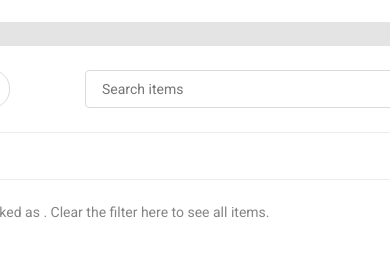
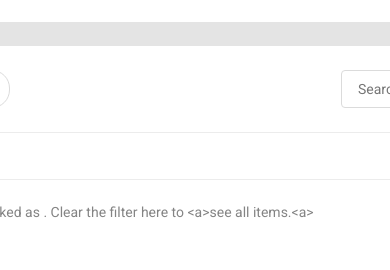
Before and after one commit to sizebay/frontend-challenge, a React (Create React App) app in the folder challenge-sizebay/: page / in a window 390 px wide. Shown: the part 258-528 px from the top of the page. Built offline with nearby package versions, Linux system fonts and the light colour scheme.

Commit message:
responsive design

```diff
--- a/challenge-sizebay/src/App.jsx
+++ b/challenge-sizebay/src/App.jsx
@@ -1,33 +1,25 @@
 import StatusButton from "./Components/StatusButton/StatusButton";
 import { GlobalStyle } from "./GlobalStyle/GlobalStyle";
 import SearchInput from "./Components/SearchInput/SearchInput";
-import {
-  Modal,
-  ModalContent,
-  MidModal,
-  } from "./style";
-import ProgressBar from "./Components/ProgressBar/ProgressBar";
+import { Modal, ModalContent, MidModal } from "./style";
 import Calendar from "./Components/Calendar/Calendar";
-import AddNewItem from './Components/AddNewItem/AddNewItem'
+import AddNewItem from "./Components/AddNewItem/AddNewItem";
 import ToDoList from "./Components/ToDoList/ToDoList";
 import GlobalState from "./Contexts/GlobalState";
 
 function App() {
-
-
   return (
     <GlobalState>
       <GlobalStyle />
       <Modal>
         <ModalContent>
-          <Calendar/>
-          {/* <ProgressBar /> */}
+          <Calendar />
           <MidModal>
-              <StatusButton/>
+            <StatusButton />
             <SearchInput />
           </MidModal>
-          <AddNewItem/>
-         <ToDoList/>
+          <AddNewItem />
+          <ToDoList />
         </ModalContent>
       </Modal>
     </GlobalState>
--- a/challenge-sizebay/src/Components/Calendar/style.jsx
+++ b/challenge-sizebay/src/Components/Calendar/style.jsx
@@ -12,6 +12,12 @@ export const ModalHeader = styled.header`
 export const DateWrapper = styled.div`
   display: flex;
   align-items: center;
+
+  @media screen and (max-width: 340px) {
+    display: flex;
+    align-items: center;
+    justify-content: center;
+  }
 `;
 
 export const Weekday = styled.p`
--- a/challenge-sizebay/src/Components/ProgressBar/style.jsx
+++ b/challenge-sizebay/src/Components/ProgressBar/style.jsx
@@ -7,6 +7,10 @@ export const ProgressWrapper = styled.div`
   height: 24px;
   width: 680px;
   margin: 24px 0;
+
+  @media screen and (max-width: 340px) {
+    width: 308px;
+  }
 `;
 
 export const ProgressDone = styled.div`
--- a/challenge-sizebay/src/Components/SearchInput/styles.jsx
+++ b/challenge-sizebay/src/Components/SearchInput/styles.jsx
@@ -6,7 +6,7 @@ export const InputWrapper = styled.div`
   width: min-content;
 `;
 export const Input = styled.input`
-  width: 28.125rem;
+  max-width: 28.125rem;
   border: none;
   border: 1px solid ${palette.lightGrey};
   border-radius: 4px;
@@ -19,6 +19,11 @@ export const Input = styled.input`
       display: none;
     }
   }
+
+  @media screen and (max-width: 340px) {
+    margin-top: 1rem;
+    min-width: 309px;
+  }
 `;
 
 export const Search = styled.img`
@@ -27,4 +32,8 @@ export const Search = styled.img`
   top: 13px;
   right: 12px;
 
+  @media screen and (max-width: 340px) {
+    margin-top: 1rem;
+    top: 14px;
+  }
 `;
--- a/challenge-sizebay/src/Components/ToDoList/ToDoList.jsx
+++ b/challenge-sizebay/src/Components/ToDoList/ToDoList.jsx
@@ -1,4 +1,4 @@
-import React, { useContext } from "react";
+import React, { useContext, useState } from "react";
 import { GlobalContext } from "../../Contexts/GlobalContext";
 import {
   List,
@@ -7,6 +7,7 @@ import {
   CompleteButton,
   ButtonsContainer,
   EmptyListMessage,
+  EditInput,
 } from "./style";
 import check from "../../assets/check.png";
 import remove from "../../assets/remove.png";
@@ -14,8 +15,8 @@ import { Tooltip } from "react-tooltip";
 
 const ToDoList = () => {
   const { states, setters } = useContext(GlobalContext);
-  // const progress = 100;
-
+  const [editing, setEditing] = useState(false);
+  const [taskValue, setTaskValue] = useState('');
 
   const returnList = () => {
     return states.listToShow === "pending" ? states.pending : states.done;
@@ -36,24 +37,37 @@ const ToDoList = () => {
     setters.setPending(newPendingList);
   };
 
+  const edit = (task) => {
+    setEditing(true);
+    setTaskValue(task)
+  };
+
+  const onChangeEditedTask = (e) => {
+    // console.log(e)
+    setTaskValue(e.target.value)
+  }
+
   return (
     <List>
       {returnList().length === 0 ? (
         <EmptyListMessage>
-          {`There are no items marked as ${states.listToShow}. Clear the filter here to see all
-          items.`}
+          {`There are no items marked as ${states.listToShow}. Clear the filter here to <a>see all
+          items.<a>`}
+          {/* fazer correcao de acessibilidade  */}
         </EmptyListMessage>
       ) : (
         returnList()
           .filter((task) => {
             return task.toLowerCase().includes(states.search.toLowerCase());
           })
-          .map((task, index, array) => {
-            // let taskPercentage = progress / array.length;
-            // states.percentagesArray.push(taskPercentage)
+          .map((task, index) => {
             return (
               <div key={index}>
+                {editing ? (
+                  <EditInput value={taskValue} onChange={onChangeEditedTask}/>
+                ) : (
                   <ListItem
+                    onClick={() => edit(task)}
                     id="task"
                     data-tooltip-content="Edit task"
                     data-tooltip-place="bottom"
@@ -69,6 +83,7 @@ const ToDoList = () => {
                       </CompleteButton>
                     </ButtonsContainer>
                   </ListItem>
+                )}
               </div>
             );
           })
--- a/challenge-sizebay/src/Components/ToDoList/style.jsx
+++ b/challenge-sizebay/src/Components/ToDoList/style.jsx
@@ -20,6 +20,17 @@ export const ListItem = styled.li`
     }
   }
 `;
+
+export const EditInput = styled.input`
+  width: 100%;
+  font-size: 14px;
+  min-height: 50px;
+  border: 1px solid ${palette.lightGrey};
+  padding-left: 16px;
+  color: ${palette.grey};
+  background-color: ${palette.offwhite};
+  border-radius: 4px;
+`
 
 export const ButtonsContainer = styled.div`
   margin-left: auto;
@@ -51,8 +62,12 @@ export const List = styled.ul`
   flex-direction: column;
   gap: 8px;
   overflow: auto;
-  max-height: 216px;
+  max-height: 300px;
   padding-right: 4px;
+
+  @media screen and (max-width: 340px) {
+
+  }
 
   &::-webkit-scrollbar {
     width: 8px;
--- a/challenge-sizebay/src/style.jsx
+++ b/challenge-sizebay/src/style.jsx
@@ -11,19 +11,35 @@ export const Modal = styled.div`
   display: flex;
   align-items: center;
   justify-content: center;
+
 `;
 
 export const ModalContent = styled.div`
   background-color: ${palette.white};
   box-shadow: 0px 3px 6px #00000029;
   border-radius: 4px;
-  width: 800px;
-  height: 650px;
+  max-width: 800px;
+  min-height: 650px;
   padding: 3.75rem;
+
+  @media screen and (max-width: 340px) {
+    width: 340px;
+    min-height: 780px;
+    display: flex;
+    flex-direction: column;
+    padding: 1rem;
+  }
 `;
 
 
 export const MidModal = styled.div`
   display: flex;
   justify-content: space-between;
+
+  @media screen and (max-width: 340px) {
+    display: flex;
+    flex-direction: column;
+    justify-content: center;
+    align-items: flex-end;
+  }
 `;
```
Lines whose indentation alone changed are shown as unchanged.
